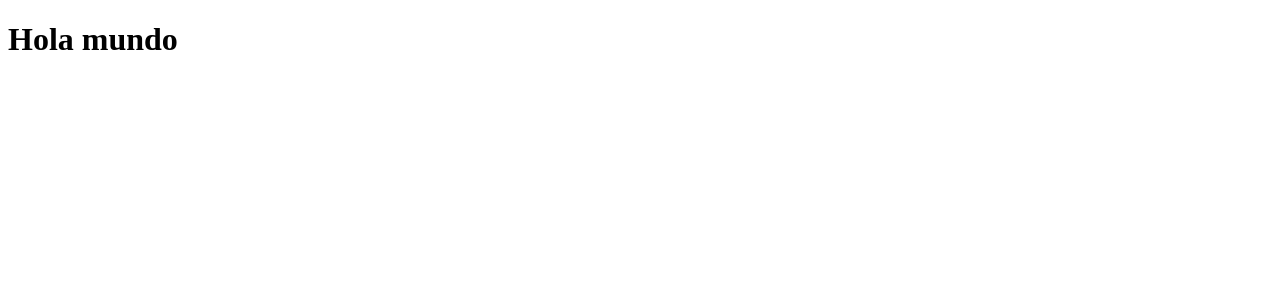
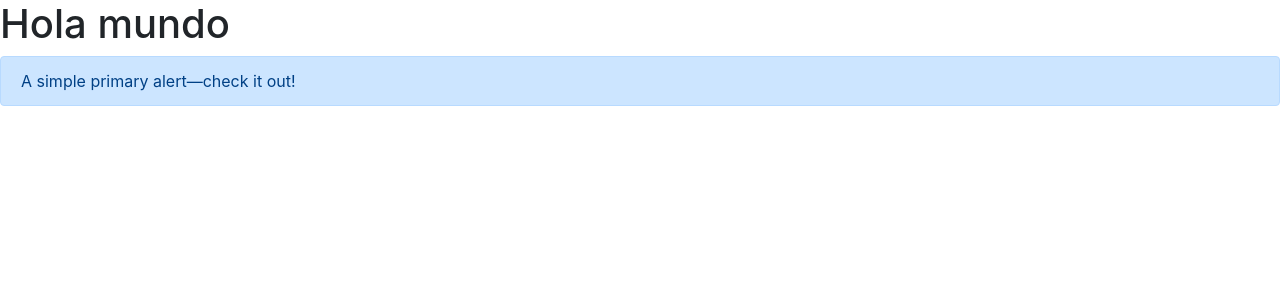
Before and after one commit to cristianaparra/clase-anime, a React (Create React App) app: page / in a window 1280 px wide. Shown: the top 300 px of the page. Built offline with nearby package versions, Linux system fonts and the light colour scheme.

Commit message:
inst bootstrap

```diff
--- a/package.json
+++ b/package.json
@@ -6,6 +6,9 @@
     "@testing-library/jest-dom": "^4.2.4",
     "@testing-library/react": "^9.3.2",
     "@testing-library/user-event": "^7.1.2",
+    "bootstrap": "^4.5.2",
+    "jquery": "^3.4.1",
+    "popper.js": "^1.16.1",
     "react": "^16.13.1",
     "react-dom": "^16.13.1",
     "react-scripts": "3.4.3"
--- a/src/App.js
+++ b/src/App.js
@@ -1,11 +1,15 @@
 import React from 'react';
-
+import 'bootstrap/dist/css/bootstrap.css';
+import 'jquery'; import 'popper.js'; import 'bootstrap';
 
 
 function App() {
   return (
     <>
      <h1>Hola mundo</h1>
+     <div className="alert alert-primary" role="alert">
+  A simple primary alert—check it out!
+</div>
 
     </>
   );
```
Also changed, not shown: 1 other file (tests, documents, lock files or other folders).
